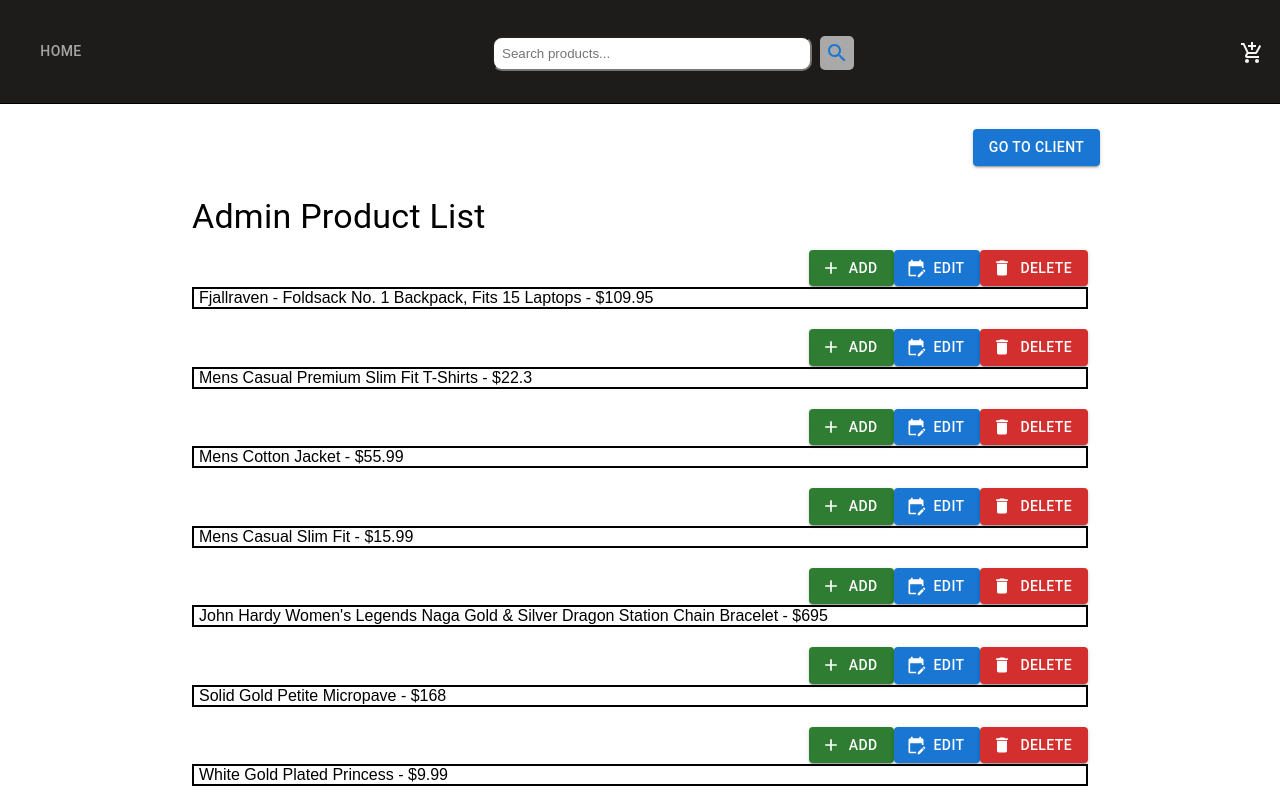
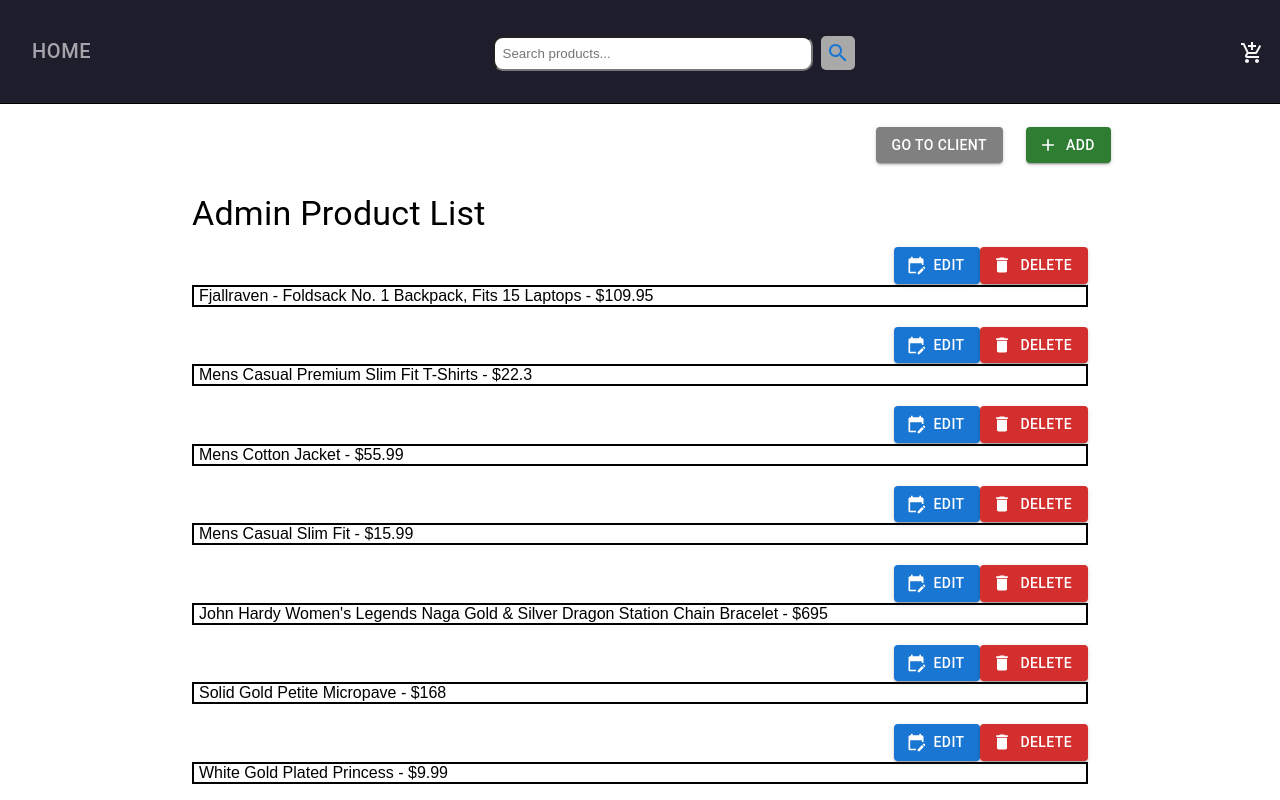
Before and after one commit to TrongNghia13/projectReactJS, a React (Create React App) app: page /admin/product in a window 1280 px wide. Shown: the top 800 px of the page. Built offline with nearby package versions, Linux system fonts and the light colour scheme.

Commit message:
design trang home

```diff
--- a/src/App.js
+++ b/src/App.js
@@ -88,7 +88,7 @@ function App({}) {
         }}
       >
         <Tab
-          style={{ color: "white" }}
+          style={{ color: "white", fontSize: "20px" }}
           label="Home"
           value="/"
           to="/"
@@ -129,7 +129,7 @@ function App({}) {
             <SearchIcon />
           </Button>
         </div> */}
-        <div className="cart" style={{ paddingTop: "2%" }}>
+        <div className="cart" style={{ paddingTop: "2%", fontSize: "20px" }}>
           <Link to="/cart">
             <div style={{ color: "whitesmoke" }}>
               <AddShoppingCartIcon />
@@ -143,7 +143,7 @@ function App({}) {
                     background: "lightsteelblue",
                     padding: "5px",
                     right: "6px",
-                    top: "2px",
+                    top: "25px",
                     fontSize: "10px",
                     borderRadius: "50%",
                     minHeight: "10px",
--- a/src/component/AdminProductList.js
+++ b/src/component/AdminProductList.js
@@ -69,13 +69,29 @@ const AdminProductList = () => {
 
   return (
     <div>
+      <div className="btnClient">
         <Button
-        style={{ marginLeft: "76%", marginTop: "2%" }}
+          style={{
+            marginLeft: "76%",
+            marginTop: "2%",
+            background: "gray",
+          }}
           onClick={handleGoToClientProduct}
           variant="contained"
         >
           Go to Client
         </Button>
+        <Button
+          style={{ marginLeft: "2%", marginTop: "2%", borderLeft: "1px" }}
+          onClick={handleAddNewProduct}
+          variant="contained"
+          color="success"
+          startIcon={<AddIcon />}
+        >
+          Add
+        </Button>
+      </div>
+
       <div className="formAdminProduct">
         <Typography variant="h4" gutterBottom>
           Admin Product List
@@ -84,16 +100,6 @@ const AdminProductList = () => {
           {products.map((product) => (
             <div key={product.id}>
               <div className="btnProduct">
-                <Button
-                  className="btnAdd"
-                  onClick={handleAddNewProduct}
-                  variant="contained"
-                  color="success"
-                  startIcon={<AddIcon />}
-                >
-                  Add
-                </Button>
-
                 <Button
                   className="btnEdit"
                   onClick={() => handleEditProduct(product.id)}
--- a/src/component/EditProduct.js
+++ b/src/component/EditProduct.js
@@ -12,7 +12,8 @@ import {
 } from "@mui/material";
 
 const EditProduct = () => {
-  const { productId } = useParams(); // Lấy productId từ URL
+  const { productId } = useParams();
+  const numericProductId = Number(productId);
   const [title, setTitle] = useState("");
   const [price, setPrice] = useState("");
   const [description, setDescription] = useState("");
@@ -43,15 +44,17 @@ const EditProduct = () => {
   };
 
   useEffect(() => {
-    console.log("Product ID:", productId); // Kiểm tra giá trị productId
-    if (!productId) {
+    console.log("Product ID:", numericProductId); // Kiểm tra giá trị productId
+    if (!numericProductId) {
       console.error("Product ID is missing.");
       return;
     }
 
     const fetchProduct = async () => {
       setIsLoading(true);
-      const fetchedProduct = await ProductService.getById(productId);
+      try {
+        const fetchedProduct = await ProductService.getById(numericProductId);
+        console.log("Fetched Product:", fetchedProduct); // Kiểm tra sản phẩm đã được lấy
         if (fetchedProduct) {
           setTitle(fetchedProduct.title || "");
           setPrice(fetchedProduct.price || "");
@@ -59,17 +62,29 @@ const EditProduct = () => {
           setImage(fetchedProduct.image || "");
           setRating(fetchedProduct.rating?.rate || "");
           setCount(fetchedProduct.rating?.count || "");
+        } else {
+          console.error("Product not found.");
+          setSnackbarMessage("Product not found.");
+          setSnackbarSeverity("error");
+          setOpenSnackbar(true);
         }
+      } catch (error) {
+        console.error("Failed to fetch product:", error);
+        setSnackbarMessage("Failed to fetch product.");
+        setSnackbarSeverity("error");
+        setOpenSnackbar(true);
+      } finally {
         setIsLoading(false);
+      }
     };
 
     fetchProduct();
-  }, [productId]);
+  }, [numericProductId]);
 
   const handleSubmit = async (e) => {
     e.preventDefault();
 
-    if (!productId) {
+    if (!numericProductId) {
       setSnackbarMessage("Product ID is missing.");
       setSnackbarSeverity("error");
       setOpenSnackbar(true);
@@ -77,7 +92,7 @@ const EditProduct = () => {
     }
 
     const updatedProduct = {
-      id: productId,
+      id: numericProductId, // Chuyển đổi productId thành số
       title,
       price,
       description,
@@ -97,6 +112,10 @@ const EditProduct = () => {
         setTimeout(() => {
           history.push("/admin/product");
         }, 1500);
+      } else {
+        setSnackbarMessage("Product update failed.");
+        setSnackbarSeverity("error");
+        setOpenSnackbar(true);
       }
     } catch (error) {
       setSnackbarMessage("Failed to edit product.");
--- a/src/component/SearchBar.js
+++ b/src/component/SearchBar.js
@@ -1,8 +1,9 @@
-import React, { useState, useRef } from "react";
+import React, { useState, useRef, useEffect } from "react";
 import SearchIcon from "@mui/icons-material/Search";
 import { Button } from "@mui/material";
 import { useHistory } from "react-router-dom";
 import "../styles/searchBar.css";
+import ProductService from "../services/productService"; // Điều chỉnh import theo đường dẫn thực tế
 
 const SearchBar = ({ onSearch }) => {
   const [searchTerm, setSearchTerm] = useState("");
@@ -12,6 +13,19 @@ const SearchBar = ({ onSearch }) => {
   const [initialProducts, setInitialProducts] = useState([]);
   const inputRef = useRef(null);
   const history = useHistory();
+
+  useEffect(() => {
+    const fetchInitialProducts = async () => {
+      try {
+        const products = await ProductService.getPaged({ limit: 0, offset: 0 });
+        setInitialProducts(products);
+      } catch (error) {
+        console.error("Failed to fetch products:", error);
+      }
+    };
+
+    fetchInitialProducts();
+  }, []);
 
   const handleFilterData = (searchTerm) => (product) =>
     product.title.toLowerCase().includes(searchTerm.toLowerCase());
--- a/src/services/productService.js
+++ b/src/services/productService.js
@@ -57,9 +57,16 @@ const ProductService = {
       }, 500);
     });
   },
+
   getById: async (id) => {
     const products = getStorageData(PRODUCT_LOCAL_STORAGE_KEY, []);
-    const product = products.find((product) => product.id === id);
+    console.log("Products in storage:", products); // Kiểm tra tất cả sản phẩm trong localStorage
+
+    // Đảm bảo id là số để so sánh chính xác
+    const numericId = Number(id);
+    const product = products.find((product) => product.id === numericId);
+
+    console.log("Found Product:", product); // Kiểm tra sản phẩm tìm thấy
     return new Promise((resolve) => {
       setTimeout(() => {
         resolve(product);
--- a/src/styles/adminProductList.css
+++ b/src/styles/adminProductList.css
@@ -6,8 +6,9 @@
     border-bottom: 50px
 
 }
-.btnAdd{
-    margin-left: 10px;
+.btnProductAdd{
+    margin-left: 70%;
+    position: absolute;
 }
 .btnAdminProduct{
     padding-left:  5px;
@@ -24,3 +25,6 @@
     margin-bottom: 1px;
     flex-direction: row
 }
+.btnClient{
+   margin-right: 10%;
+}
--- a/src/styles/tabBar.css
+++ b/src/styles/tabBar.css
@@ -15,5 +15,5 @@ body {
     overflow-y: auto;
   }
 .tarBar{
-  background-color: #1e1b1b;
+  background-color: #1e1d2b;
 }
```
Lines whose indentation alone changed are shown as unchanged.
